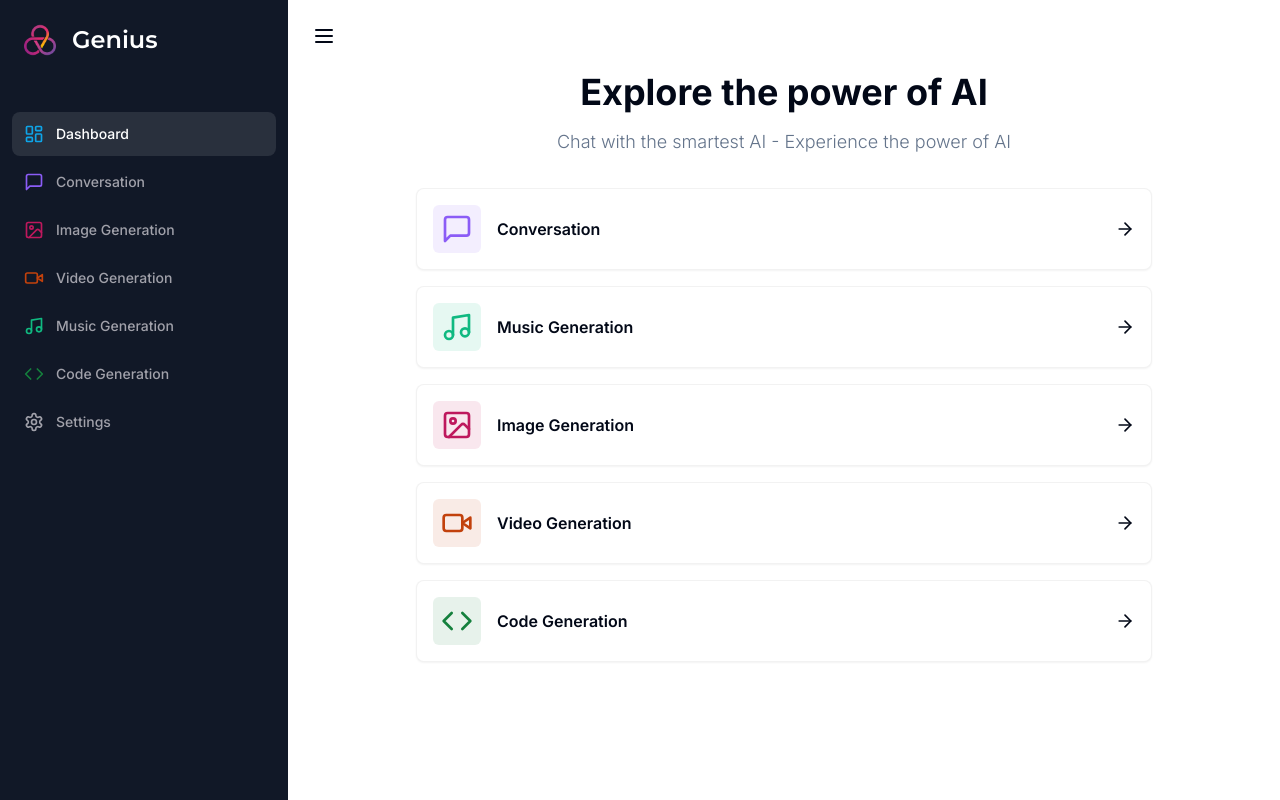
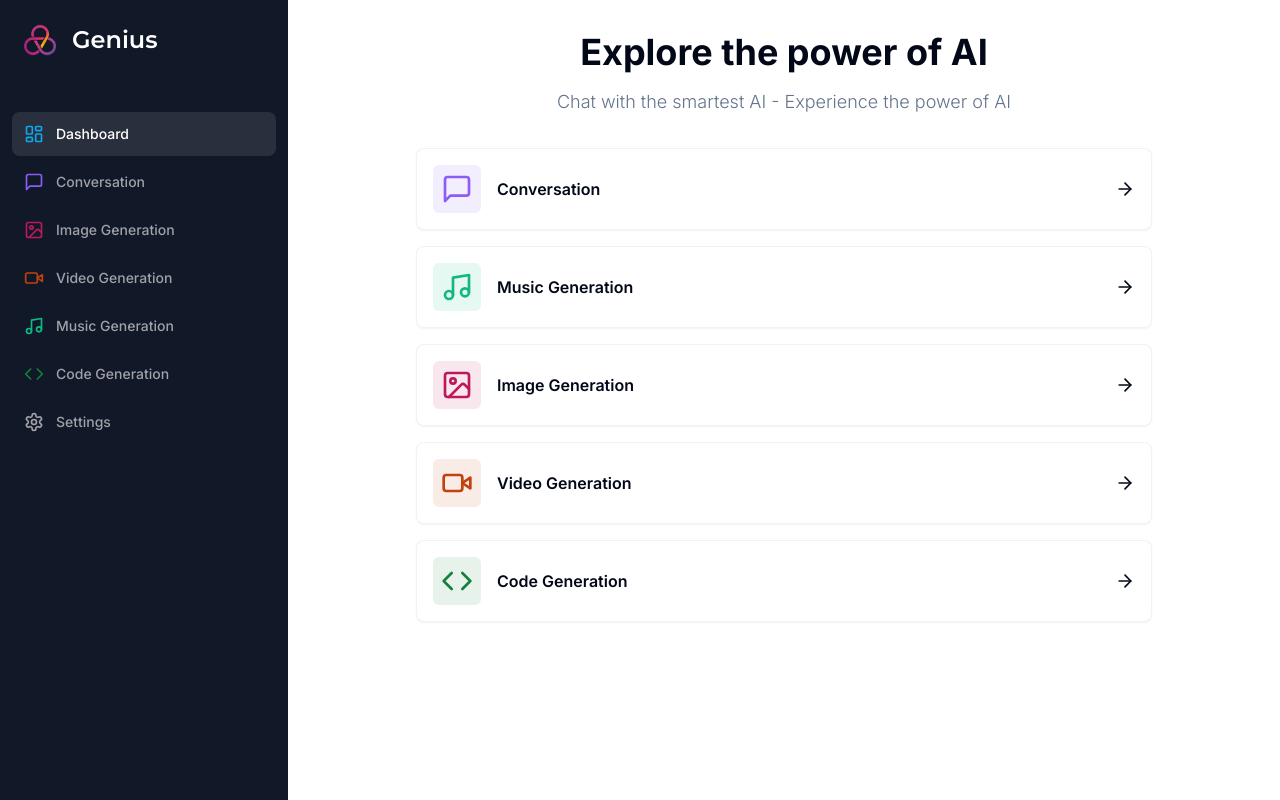
Before and after one commit to kbefff/ai-saas, a Next.js app: page /dashboard in a window 1280 px wide. Built offline with nearby package versions, Linux system fonts and the light colour scheme.

Commit message:
add size for logo. comment out sidebar

```diff
--- a/components/navbar.tsx
+++ b/components/navbar.tsx
@@ -7,7 +7,7 @@ import MobileSidebar from "@/components/mobile-sidebar"
 const Navbar = () => {
     return (
         <div className="flex items-center p-4">
-            <MobileSidebar />
+            {/* <MobileSidebar /> */}
             <UserButton afterSignOutUrl="/" />
             <div></div>
         </div>
--- a/components/sidebar.tsx
+++ b/components/sidebar.tsx
@@ -62,7 +62,7 @@ const Sidebar = () => {
           <div className="px-3 py-2 flex-1">
             <Link href="/dashboard" className="flex items-center pl-3 mb-14">
               <div className="relative h-8 w-8 mr-4">
-                <Image fill alt="Logo" src="/logo.png" />
+                <Image fill alt="Logo" src="/logo.png" sizes="(max-width: 768px) 100vw, (max-width: 1200px) 50vw, 33vw" />
               </div>
               <h1 className={cn("text-2xl font-bold", montserrat.className)}>
                 Genius
```
